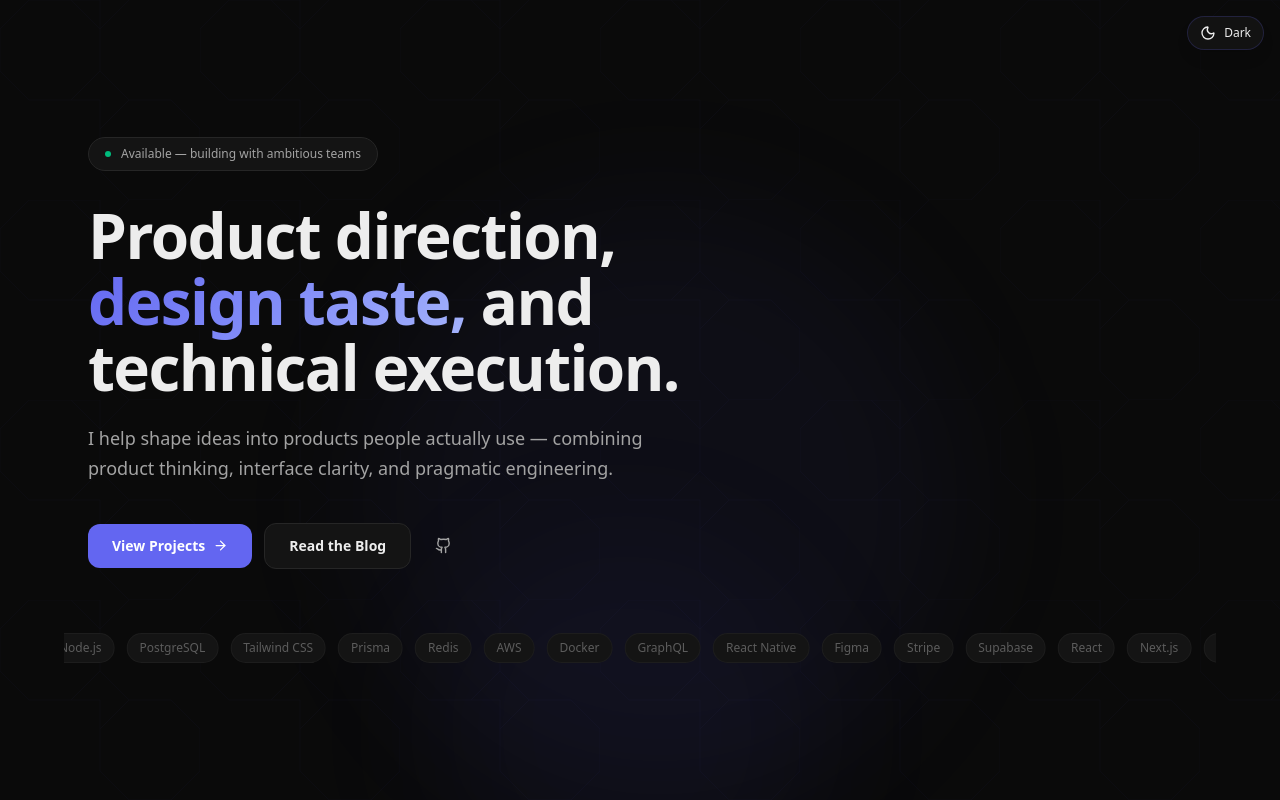
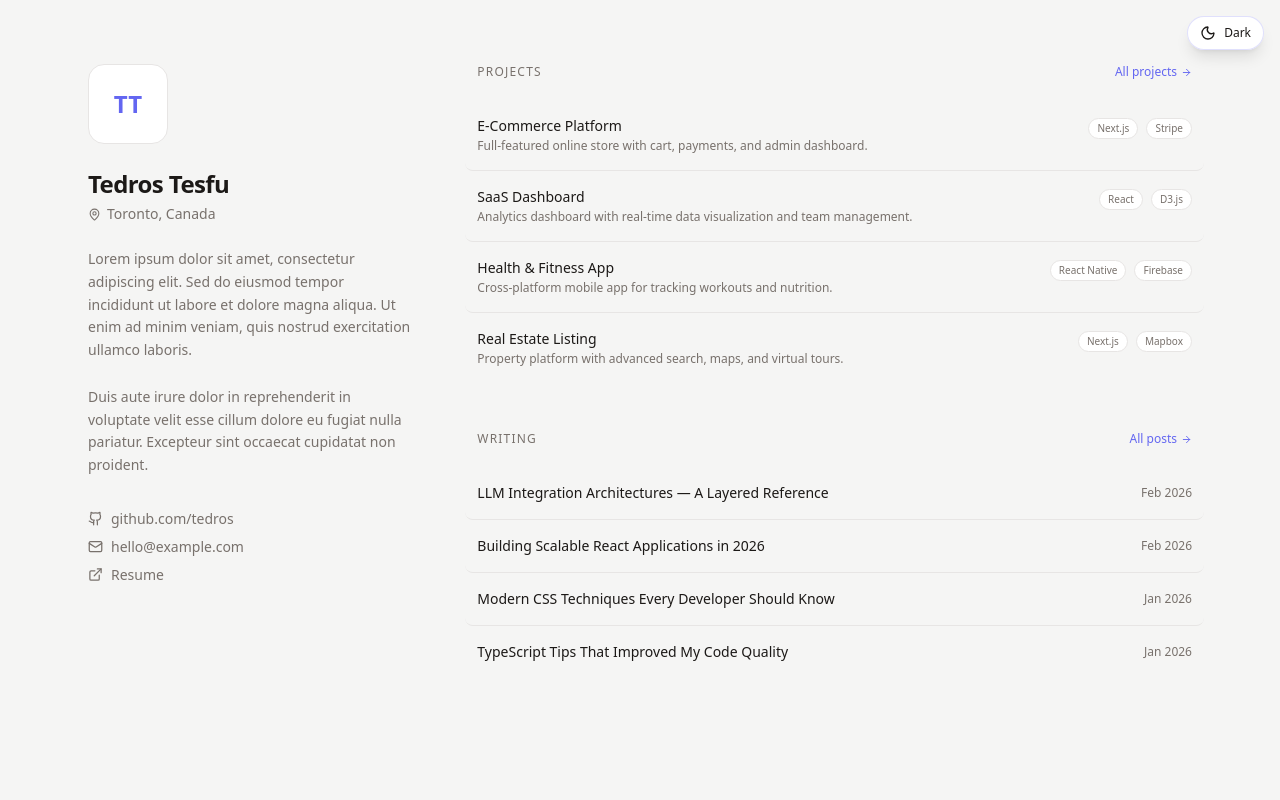
Before and after one commit to TedTes/psite, a Next.js app: page / in a window 1280 px wide. Shown: the top 800 px of the page. Built offline with nearby package versions, Linux system fonts and the light colour scheme.

Commit message:
~imporving ui/ux

```diff
--- a/app/globals.css
+++ b/app/globals.css
@@ -1,6 +1,17 @@
 @import "tailwindcss";
 
 :root {
+  /* Light mode */
+  --background: #f5f5f4;
+  --foreground: #1c1917;
+  --accent: #6366f1;
+  --accent-hover: #4f46e5;
+  --card: #ffffff;
+  --card-border: #e7e5e4;
+  --muted: #78716c;
+}
+
+html.dark {
   --background: #0a0a0a;
   --foreground: #ededed;
   --accent: #6366f1;
@@ -24,12 +35,20 @@
 
 html {
   scroll-behavior: smooth;
+  color-scheme: light;
+}
+
+html.dark {
+  color-scheme: dark;
 }
 
 body {
   background: var(--background);
   color: var(--foreground);
   font-family: var(--font-sans), Arial, Helvetica, sans-serif;
+  transition:
+    background-color 0.25s ease,
+    color 0.25s ease;
 }
 
 @keyframes fade-in-up {
--- a/app/page.tsx
+++ b/app/page.tsx
@@ -1,14 +1,11 @@
 export const dynamic = "force-dynamic";
 
 import Hero from "@/components/Hero";
-import FeaturedProjects from "@/components/FeaturedProjects";
-import RecentPosts from "@/components/RecentPosts";
+
 export default function Home() {
   return (
     <main>
       <Hero />
-      <FeaturedProjects />
-      <RecentPosts />
     </main>
   );
 }
--- a/components/Hero.tsx
+++ b/components/Hero.tsx
@@ -1,143 +1,138 @@
-import { ArrowRight, Github, Layers, Zap, Target } from "lucide-react";
 import Link from "next/link";
-
-const techStack = [
-  "React", "Next.js", "TypeScript", "Node.js", "PostgreSQL",
-  "Tailwind CSS", "Prisma", "Redis", "AWS", "Docker",
-  "GraphQL", "React Native", "Figma", "Stripe", "Supabase",
-];
-
-const disciplines = [
-  { icon: Target, label: "Product Strategy" },
-  { icon: Layers, label: "Interface Systems" },
-  { icon: Zap, label: "Launch Execution" },
-];
+import { ArrowRight, MapPin, Github, Mail, ExternalLink } from "lucide-react";
+import { projects } from "@/data/projects";
+import { getPublicPosts } from "@/lib/posts";
 
 export default function Hero() {
+  const recentProjects = projects.slice(0, 4);
+  const recentPosts = getPublicPosts().slice(0, 4);
+
   return (
-    <section className="min-h-screen flex flex-col justify-center py-10 sm:py-16 relative overflow-hidden">
-      {/* Archimedean tiling SVG background */}
-      <svg
-        className="absolute inset-0 w-full h-full opacity-[0.035] pointer-events-none"
-        xmlns="http://www.w3.org/2000/svg"
-      >
-        <defs>
-          <pattern id="arch-bg" x="0" y="0" width="200" height="200" patternUnits="userSpaceOnUse">
-            <polygon points="29,0 71,0 100,29 100,71 71,100 29,100 0,71 0,29" fill="none" stroke="#6366f1" strokeWidth="0.8" />
-            <polygon points="129,100 171,100 200,129 200,171 171,200 129,200 100,171 100,129" fill="none" stroke="#6366f1" strokeWidth="0.8" />
-            <polygon points="100,100 71,100 100,71 129,100 100,129" fill="none" stroke="#6366f1" strokeWidth="0.8" />
-            <polygon points="100,0 71,0 100,-29 129,0 100,29" fill="none" stroke="#6366f1" strokeWidth="0.8" />
-          </pattern>
-        </defs>
-        <rect width="100%" height="100%" fill="url(#arch-bg)" />
-      </svg>
+    <section className="min-h-screen py-12 sm:py-16">
+      <div className="max-w-6xl mx-auto px-4 sm:px-6">
+        <div className="grid lg:grid-cols-12 gap-10 lg:gap-16">
 
-      {/* Gradient orbs */}
-      <div className="absolute top-1/4 right-1/4 w-[600px] h-[600px] bg-accent/[0.05] rounded-full blur-3xl pointer-events-none" />
-      <div className="absolute -bottom-32 left-1/3 w-[400px] h-[400px] bg-accent/[0.04] rounded-full blur-3xl pointer-events-none" />
+          {/* ── Left: Bio ── */}
+          <div className="lg:col-span-4 flex flex-col gap-6">
 
-      <div className="relative max-w-6xl mx-auto px-4 sm:px-6 w-full">
-        <div className="grid lg:grid-cols-12 gap-8 lg:gap-16 items-center">
-
-          {/* ── Left: content ── */}
-          <div className="lg:col-span-7">
-            {/* Badge */}
-            <div className="inline-flex items-center gap-2.5 px-4 py-2 rounded-full bg-card border border-card-border text-xs text-muted mb-8 animate-fade-in-up">
-              <span className="relative flex h-1.5 w-1.5">
-                <span className="absolute inline-flex h-full w-full rounded-full bg-emerald-400 opacity-75 animate-ping" />
-                <span className="relative inline-flex rounded-full h-1.5 w-1.5 bg-emerald-500" />
-              </span>
-              Available — building with ambitious teams
+            {/* Avatar */}
+            <div className="w-20 h-20 rounded-2xl bg-card border border-card-border flex items-center justify-center text-2xl font-black text-accent">
+              TT
             </div>
 
-            {/* Headline */}
-            <h1 className="text-3xl sm:text-4xl md:text-5xl lg:text-[62px] font-black tracking-tight leading-[1.08] md:leading-[1.06] mb-5 sm:mb-6 animate-fade-in-up animation-delay-200">
-              Product direction,{" "}
-              <span className="text-gradient">design taste,</span>{" "}
-              and technical execution.
-            </h1>
+            {/* Name + location */}
+            <div>
+              <h1 className="text-2xl font-bold tracking-tight">Tedros Tesfu</h1>
+              <p className="flex items-center gap-1.5 text-sm text-muted mt-1">
+                <MapPin size={13} />
+                Toronto, Canada
+              </p>
+            </div>
 
-            {/* Description */}
-            <p className="text-muted text-base sm:text-lg max-w-xl mb-8 sm:mb-10 leading-relaxed animate-fade-in-up animation-delay-400">
-              I help shape ideas into products people actually use — combining
-              product thinking, interface clarity, and pragmatic engineering.
+            {/* Bio */}
+            <p className="text-muted leading-relaxed text-sm">
+              Lorem ipsum dolor sit amet, consectetur adipiscing elit. Sed do
+              eiusmod tempor incididunt ut labore et dolore magna aliqua. Ut
+              enim ad minim veniam, quis nostrud exercitation ullamco laboris.
+            </p>
+            <p className="text-muted leading-relaxed text-sm">
+              Duis aute irure dolor in reprehenderit in voluptate velit esse
+              cillum dolore eu fugiat nulla pariatur. Excepteur sint occaecat
+              cupidatat non proident.
             </p>
 
-            {/* CTAs */}
-            <div className="flex flex-wrap items-center gap-3 animate-fade-in-up animation-delay-500">
-              <Link
-                href="/projects"
-                className="inline-flex w-full sm:w-auto justify-center items-center gap-2 px-5 sm:px-6 py-3 bg-accent hover:bg-accent-hover text-white rounded-xl font-semibold text-sm transition-colors"
+            {/* Links */}
+            <div className="flex flex-col gap-2 pt-2">
+              <a
+                href="https://github.com"
+                target="_blank"
+                rel="noopener noreferrer"
+                className="inline-flex items-center gap-2 text-sm text-muted hover:text-foreground transition-colors"
               >
-                View Projects <ArrowRight size={15} />
-              </Link>
-              <Link
-                href="/blog"
-                className="inline-flex w-full sm:w-auto justify-center items-center gap-2 px-5 sm:px-6 py-3 bg-card border border-card-border hover:border-accent/40 text-foreground rounded-xl font-semibold text-sm transition-colors"
+                <Github size={15} />
+                github.com/tedros
+              </a>
+              <a
+                href="mailto:hello@example.com"
+                className="inline-flex items-center gap-2 text-sm text-muted hover:text-foreground transition-colors"
               >
-                Read the Blog
-              </Link>
+                <Mail size={15} />
+                hello@example.com
+              </a>
               <a
-                href="#"
-                className="p-3 rounded-xl text-muted hover:text-foreground hover:bg-card-border/40 transition-colors"
+                href="/resume.pdf"
+                target="_blank"
+                rel="noopener noreferrer"
+                className="inline-flex items-center gap-2 text-sm text-muted hover:text-foreground transition-colors"
               >
-                <Github size={17} />
+                <ExternalLink size={15} />
+                Resume
               </a>
             </div>
           </div>
 
-          {/* ── Right: floating stats + disciplines ── */}
-          <div className="lg:col-span-5 hidden lg:flex flex-col gap-4 animate-fade-in-up animation-delay-400">
-            {/* Stats card */}
-            <div className="bg-card border border-card-border rounded-2xl p-6 relative overflow-hidden">
-              <div className="absolute top-0 left-0 right-0 h-px bg-gradient-to-r from-transparent via-accent/50 to-transparent" />
-              <div className="grid grid-cols-3 divide-x divide-card-border">
-                {[
-                  { value: "6+", label: "Projects Shipped" },
-                  { value: "5+", label: "Years Building" },
-                  { value: "10+", label: "Happy Clients" },
-                ].map(({ value, label }) => (
-                  <div key={label} className="text-center px-4 first:pl-0 last:pr-0">
-                    <div className="text-3xl font-black text-gradient leading-none mb-1">
-                      {value}
+          {/* ── Right: Work + Writing ── */}
+          <div className="lg:col-span-8 flex flex-col gap-12">
+
+            {/* Projects */}
+            <div>
+              <div className="flex items-center justify-between mb-5">
+                <h2 className="text-xs font-mono uppercase tracking-widest text-muted">Projects</h2>
+                <Link href="/projects" className="text-xs text-accent hover:underline inline-flex items-center gap-1">
+                  All projects <ArrowRight size={11} />
+                </Link>
+              </div>
+              <div className="flex flex-col divide-y divide-card-border">
+                {recentProjects.map((project) => (
+                  <Link
+                    key={project.slug}
+                    href={`/projects/${project.slug}`}
+                    className="flex items-start justify-between gap-4 py-4 group hover:bg-card/50 -mx-3 px-3 rounded-lg transition-colors"
+                  >
+                    <div className="flex-1 min-w-0">
+                      <p className="text-sm font-medium group-hover:text-accent transition-colors">
+                        {project.title}
+                      </p>
+                      <p className="text-xs text-muted mt-0.5 truncate">{project.description}</p>
                     </div>
-                    <div className="text-[11px] text-muted leading-tight">{label}</div>
-                  </div>
+                    <div className="flex items-center gap-2 shrink-0 mt-0.5">
+                      {project.tags.slice(0, 2).map((tag) => (
+                        <span key={tag} className="text-[10px] text-muted bg-card border border-card-border px-2 py-0.5 rounded-full">
+                          {tag}
+                        </span>
+                      ))}
+                    </div>
+                  </Link>
                 ))}
               </div>
             </div>
 
-            {/* Disciplines */}
-            <div className="space-y-2">
-              {disciplines.map(({ icon: Icon, label }, i) => (
-                <div
-                  key={label}
-                  className="flex items-center gap-3 bg-card border border-card-border rounded-xl px-4 py-3"
-                >
-                  <span className="w-7 h-7 rounded-lg bg-accent/10 flex items-center justify-center shrink-0">
-                    <Icon size={13} className="text-accent" />
-                  </span>
-                  <span className="text-sm font-medium">{label}</span>
-                  <span className="ml-auto text-[10px] text-muted font-mono">
-                    {String(i + 1).padStart(2, "0")}
-                  </span>
-                </div>
-              ))}
+            {/* Writing */}
+            <div>
+              <div className="flex items-center justify-between mb-5">
+                <h2 className="text-xs font-mono uppercase tracking-widest text-muted">Writing</h2>
+                <Link href="/blog" className="text-xs text-accent hover:underline inline-flex items-center gap-1">
+                  All posts <ArrowRight size={11} />
+                </Link>
+              </div>
+              <div className="flex flex-col divide-y divide-card-border">
+                {recentPosts.map((post) => (
+                  <Link
+                    key={post.slug}
+                    href={`/blog/${post.slug}`}
+                    className="flex items-start justify-between gap-4 py-4 group hover:bg-card/50 -mx-3 px-3 rounded-lg transition-colors"
+                  >
+                    <p className="text-sm font-medium group-hover:text-accent transition-colors flex-1 min-w-0">
+                      {post.title}
+                    </p>
+                    <span className="text-xs text-muted shrink-0 mt-0.5">
+                      {new Date(post.date).toLocaleDateString("en-US", { month: "short", year: "numeric" })}
+                    </span>
+                  </Link>
+                ))}
+              </div>
             </div>
-          </div>
-        </div>
 
-        {/* ── Tech ticker ── */}
-        <div className="mt-10 sm:mt-16 -mx-4 sm:-mx-6 overflow-hidden animate-fade-in-up animation-delay-600">
-          <div className="flex gap-3 tech-ticker">
-            {[...techStack, ...techStack].map((tech, i) => (
-              <span
-                key={i}
-                className="shrink-0 text-[11px] sm:text-xs text-muted/50 bg-card border border-card-border/50 px-2.5 sm:px-3 py-1.5 rounded-full"
-              >
-                {tech}
-              </span>
-            ))}
           </div>
         </div>
       </div>
```
